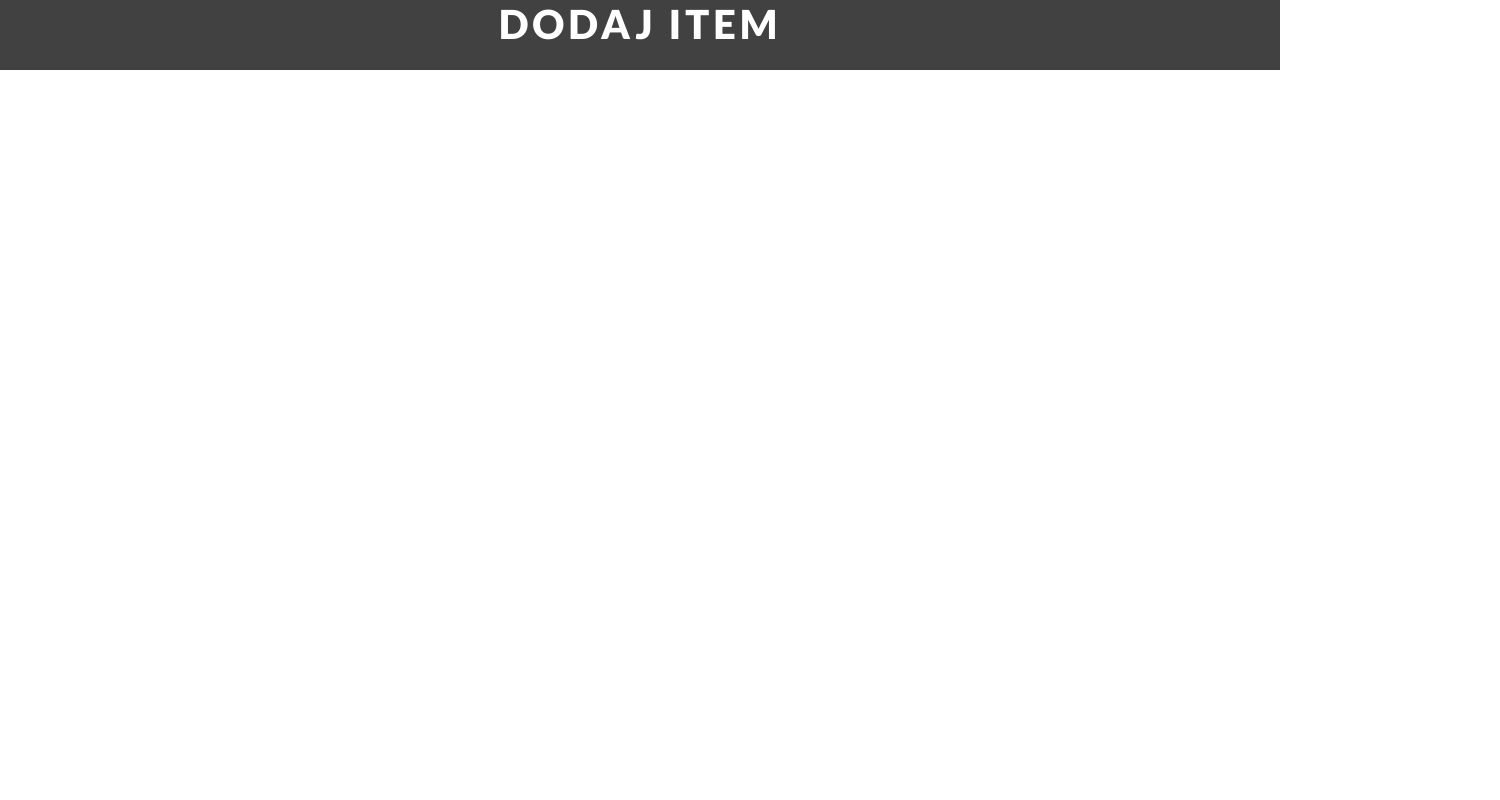
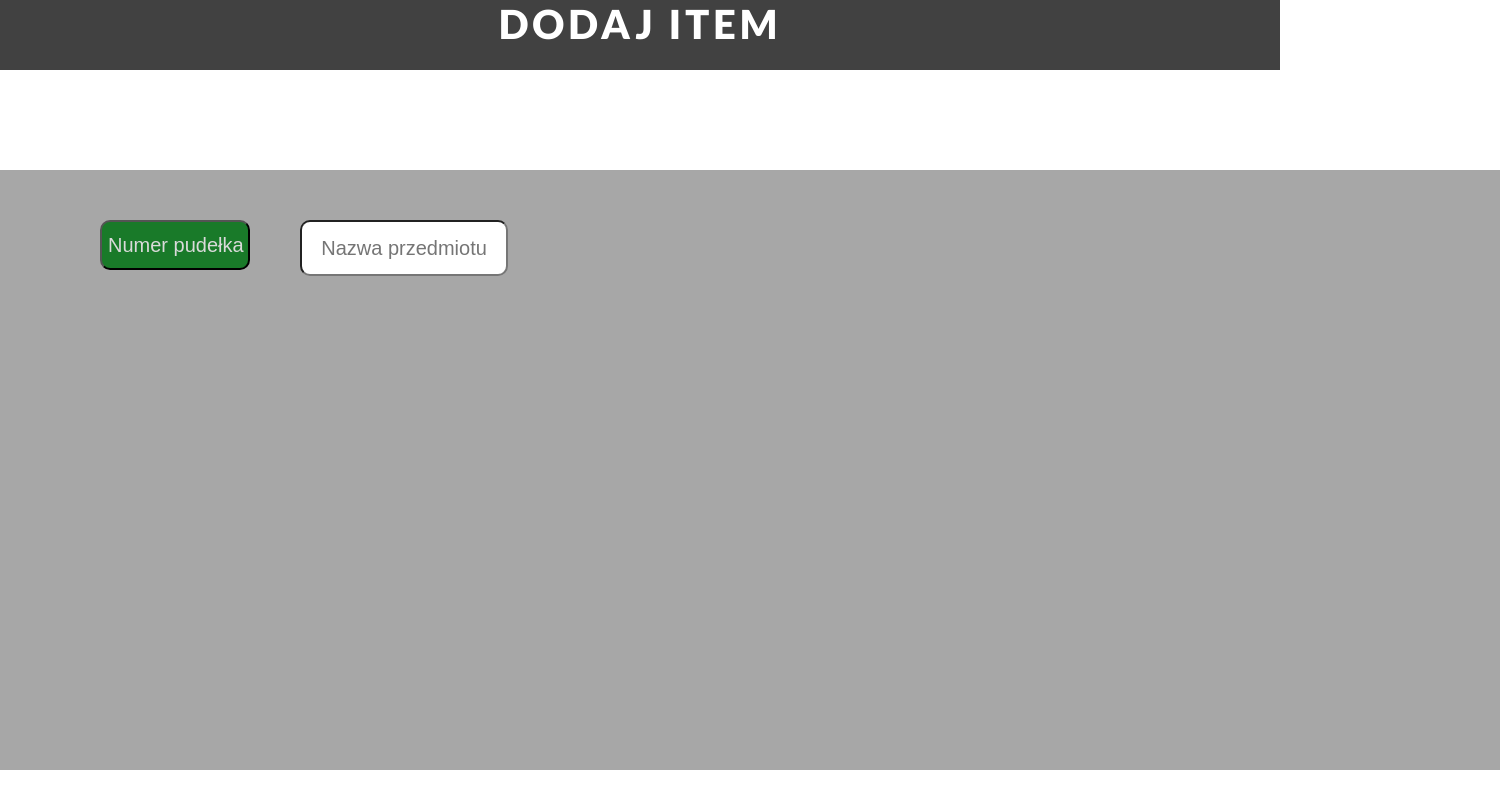
Before and after one commit to 433MHz/Boxes-database, a plain HTML site: page addPage/add.htm in a window 1280 px wide. Shown: the whole page, 1500 px wide, since content can reach past the window. Drawn offline with Linux system fonts and the light colour scheme.

Commit message:
buttons menu to choose box number and text input for item name added

```diff
--- a/addPage/add.css
+++ b/addPage/add.css
@@ -19,3 +19,47 @@ body
     letter-spacing: 4px;
     text-transform: uppercase;
 }
+
+#centralContainer
+{
+    width: 1500px;
+    height: 600px;
+    margin-left: auto;
+    margin-right: auto;
+    margin-top: 100px;
+    background-color: rgb(167, 167, 167);
+}
+
+#boxesButtons
+{
+    margin-left: 100px;
+    width: 150px;
+    float: left;
+}
+
+.boxNumberOption
+{
+    width: 150px;
+    height: 50px;
+    background-color: rgb(25, 122, 41);
+    color: rgb(218, 218, 218);
+    font-size: 20px;
+    border-radius: 10px;
+}
+
+.boxNumberOption:first-child
+{
+    margin-top: 50px;
+}
+
+#itemNameText
+{
+    width: 200px;
+    height: 50px;
+    margin-top: 50px;
+    margin-left: 50px;
+    font-size: 20px;
+    border-radius: 10px;
+    text-align: center;
+    float: left;
+}
--- a/addPage/add.htm
+++ b/addPage/add.htm
@@ -7,8 +7,18 @@
     <link rel="stylesheet" href="add.css">
     <link rel="preconnect" href="https://fonts.gstatic.com">
     <link href="https://fonts.googleapis.com/css2?family=Lato:wght@400;900&display=swap" rel="stylesheet">
+    <script src="add.js"></script>
 </head>
 <body>
     <div id="upperBar">Dodaj item</div>
+
+    <div id="centralContainer">
+        <div id="boxesButtons">
+            <input class="boxNumberOption" id="boxNumberFirst" type="button" value="Numer pudełka" onclick="showBoxes()">
+        </div>
+
+        <input type="text" placeholder="Nazwa przedmiotu" id="itemNameText">
+
+    </div>
 </body>
 </html>
--- /dev/null
+++ b/addPage/add.js
@@ -0,0 +1,12 @@
+function showBoxes()
+{
+    var button = document.getElementById("boxesButtons");
+
+    var html = "";
+    for(var i = 0; i < 10; i++){
+        html = html + "<input class='boxNumberOption' id='boxNumberFirst' type='button' value='csgf' onclick='showBoxes()'>";
+    }
+    console.log(html);
+
+    button.innerHTML = html;
+}
```
